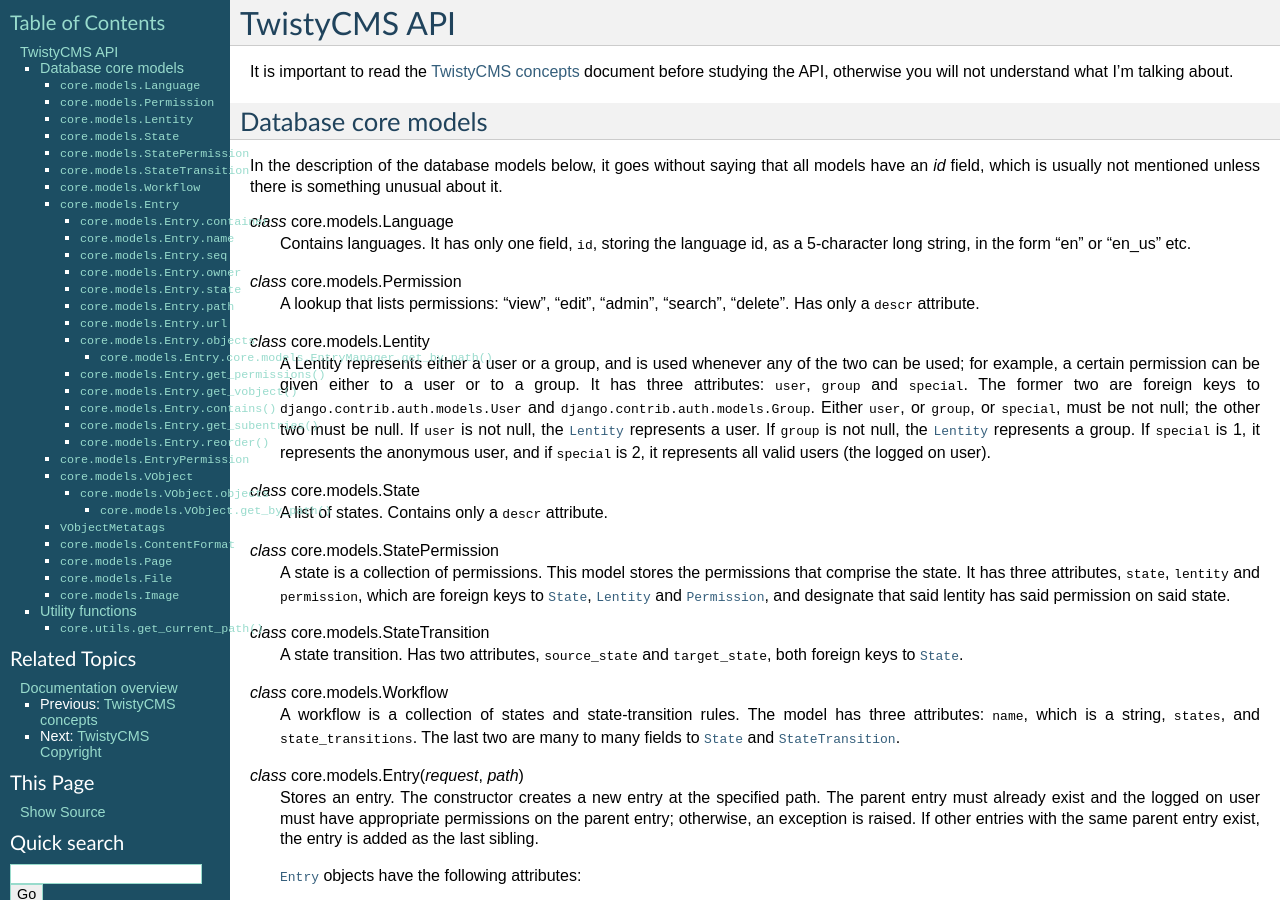
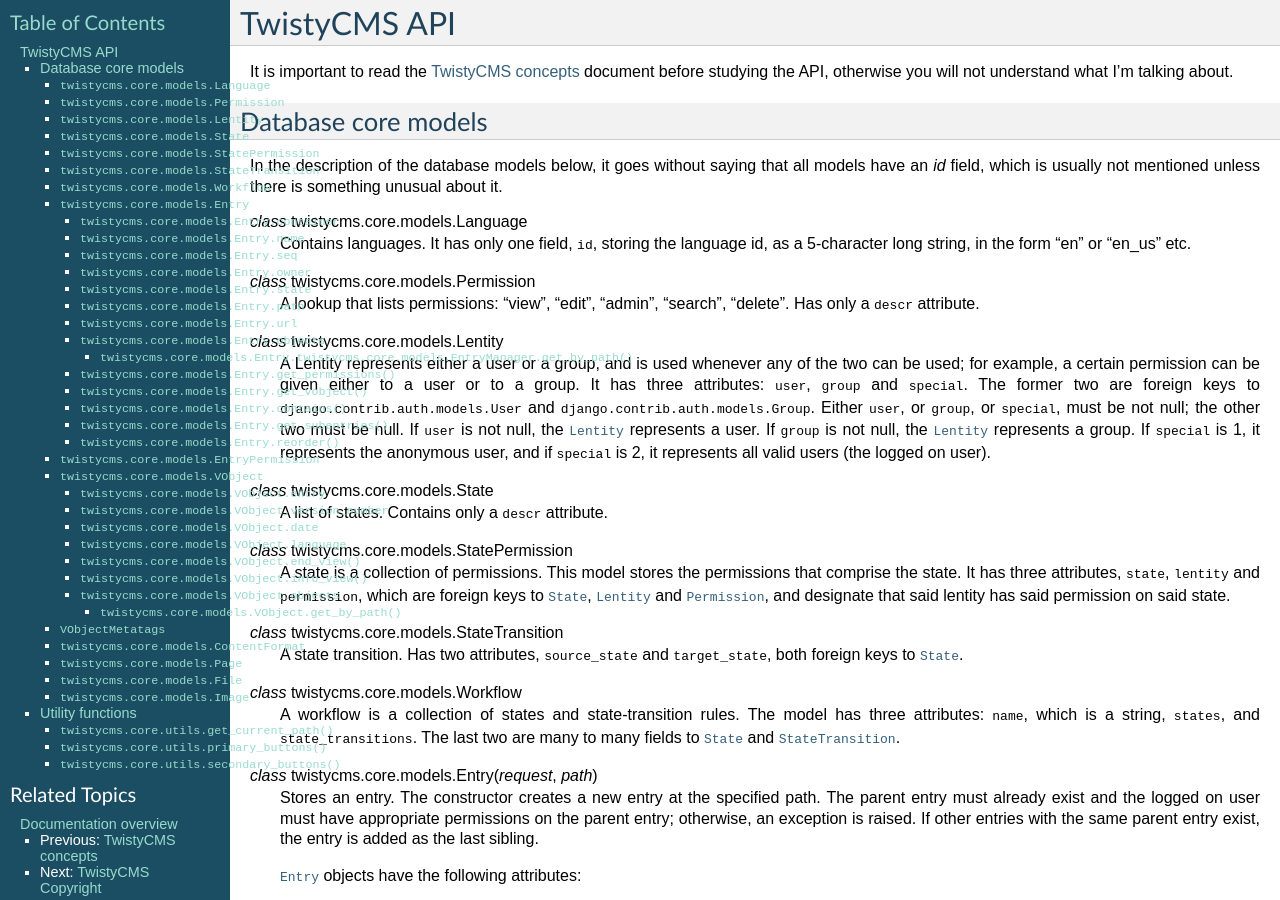
Before and after one commit to aptiko/zadig, a Sphinx documentation site: the page built from docs/api.txt, in a window 1280 px wide and 900 px high. Built offline with Sphinx 7.4.7, drawn with Linux system fonts in a browser that asks for light colours; some of the changed text lies outside the part shown.

Commit message:
Code reorganization

```diff
--- a/docs/api.txt
+++ b/docs/api.txt
@@ -14,18 +14,18 @@ In the description of the database models below, it goes without
 saying that all models have an *id* field, which is usually not
 mentioned unless there is something unusual about it.
 
-.. class:: core.models.Language
+.. class:: twistycms.core.models.Language
 
    Contains languages. It has only one field, :attr:`id`, storing the
    language id, as a 5-character long string, in the form "en" or
    "en_us" etc.
 
-.. class:: core.models.Permission
+.. class:: twistycms.core.models.Permission
 
    A lookup that lists permissions: "view", "edit", "admin", "search",
    "delete". Has only a :attr:`descr` attribute.
 
-.. class:: core.models.Lentity
+.. class:: twistycms.core.models.Lentity
 
    A Lentity represents either a user or a group, and is used whenever
    any of the two can be used; for example, a certain permission can
@@ -35,39 +35,39 @@ mentioned unless there is something unusual about it.
    :class:`django.contrib.auth.models.Group`. Either :attr:`user`, or
    :attr:`group`, or :attr:`special`, must be not null; the other two
    must be null. If :attr:`user` is not null, the
-   :class:`~core.models.Lentity` represents a user.  If :attr:`group`
-   is not null, the :class:`~core.models.Lentity` represents a group.
+   :class:`~twistycms.core.models.Lentity` represents a user.  If :attr:`group`
+   is not null, the :class:`~twistycms.core.models.Lentity` represents a group.
    If :attr:`special` is 1, it represents the anonymous user, and if
    :attr:`special` is 2, it represents all valid users (the logged on
    user).
 
-.. class:: core.models.State
+.. class:: twistycms.core.models.State
 
    A list of states. Contains only a :attr:`descr` attribute.
 
-.. class:: core.models.StatePermission
+.. class:: twistycms.core.models.StatePermission
 
    A state is a collection of permissions. This model stores the
    permissions that comprise the state. It has three attributes,
    :attr:`state`, :attr:`lentity` and :attr:`permission`, which are
-   foreign keys to :class:`~core.models.State`, :class:`~core.models.Lentity`
-   and :class:`~core.models.Permission`, and designate that said lentity
+   foreign keys to :class:`~twistycms.core.models.State`, :class:`~twistycms.core.models.Lentity`
+   and :class:`~twistycms.core.models.Permission`, and designate that said lentity
    has said permission on said state.
 
-.. class:: core.models.StateTransition
+.. class:: twistycms.core.models.StateTransition
 
    A state transition. Has two attributes, :attr:`source_state` and
-   :attr:`target_state`, both foreign keys to :class:`~core.models.State`.
+   :attr:`target_state`, both foreign keys to :class:`~twistycms.core.models.State`.
 
-.. class:: core.models.Workflow
+.. class:: twistycms.core.models.Workflow
 
    A workflow is a collection of states and state-transition rules.
    The model has three attributes: :attr:`name`, which is a string,
    :attr:`states`, and :attr:`state_transitions`. The last two are
-   many to many fields to :class:`~core.models.State` and
-   :class:`~core.models.StateTransition`.
+   many to many fields to :class:`~twistycms.core.models.State` and
+   :class:`~twistycms.core.models.StateTransition`.
 
-.. class:: core.models.Entry(request, path)
+.. class:: twistycms.core.models.Entry(request, path)
 
    Stores an entry. The constructor creates a new entry at the
    specified path.  The parent entry must already exist and
@@ -75,11 +75,11 @@ mentioned unless there is something unusual about it.
    entry; otherwise, an exception is raised. If other entries with the
    same parent entry exist, the entry is added as the last sibling.
 
-   :class:`~core.models.Entry` objects have the following attributes:
+   :class:`~twistycms.core.models.Entry` objects have the following attributes:
 
-   .. attribute:: core.models.Entry.container
+   .. attribute:: twistycms.core.models.Entry.container
 
-      A foreign key to :class:`~core.models.Entry` (that is, to self). It
+      A foreign key to :class:`~twistycms.core.models.Entry` (that is, to self). It
       indicates which entry contains the entry. This attribute can be
       null; there is one and only one entry that has a
       null :attr:`container`, and it is the root entry.
@@ -89,32 +89,32 @@ mentioned unless there is something unusual about it.
       ``myentry.all_subentries`` is the list of entries contained in
       ``myentry``. You should not, however, use ``all_subentries``, unless
       you have a good reason to do so; instead, use
-      :meth:`~core.models.Entry.subentries`, which checks permissions.
+      :meth:`~twistycms.core.models.Entry.subentries`, which checks permissions.
 
-   .. attribute:: core.models.Entry.name
+   .. attribute:: twistycms.core.models.Entry.name
 
       The name of the entry.
 
-   .. attribute:: core.models.Entry.seq
+   .. attribute:: twistycms.core.models.Entry.seq
 
       The sequence of the entry in its container: 1 for the first
       entry, 2 for the second entry, and so on.
 
-   .. attribute:: core.models.Entry.owner
+   .. attribute:: twistycms.core.models.Entry.owner
 
       A foreign key to ``django.contrib.auth.models.User``, indicating
       the owner of the entry.
 
-   .. attribute:: core.models.Entry.state
+   .. attribute:: twistycms.core.models.Entry.state
 
-      A foreign key to :class:`~core.models.State`, indicating the state of
+      A foreign key to :class:`~twistycms.core.models.State`, indicating the state of
       the entry.
 
-   .. attribute:: core.models.Entry.path
+   .. attribute:: twistycms.core.models.Entry.path
 
       This read-only property returns the URL path to the entry.
 
-   .. attribute:: core.models.Entry.url
+   .. attribute:: twistycms.core.models.Entry.url
 
       This read-only property returns the full URL to the specified entry.
 
@@ -122,37 +122,38 @@ mentioned unless there is something unusual about it.
 
       The default manager has the following additional methods:
 
-      .. method:: core.models.EntryManager.get_by_path(request, path)
+      .. method:: twistycms.core.models.EntryManager.get_by_path(request, path)
 
          Return the entry at the specified path, or
          :const:`None` if such an entry does not exist or the user
          does not have permissions to view it.
 
-   :class:`~core.models.Entry` objects also have the following methods:
+   :class:`~twistycms.core.models.Entry` objects also have the following methods:
 
-   .. method:: core.models.Entry.get_permissions(request)
+   .. method:: twistycms.core.models.Entry.get_permissions(request)
 
       Return the permissions the logged on user has on the entry.
 
-   .. method:: core.models.Entry.get_vobject(request[, version_number])
+   .. method:: twistycms.core.models.Entry.get_vobject(request[, version_number])
 
-      Return the entry's vobject.  If *version_number* is not specified,
-      it returns the latest vobject. An exception is raised if the
-      user does not have permission to view the vobject.
+      Return the entry's vobject; actually returns a
+      `twistycms.core.models.VObject` descendant. If *version_number*
+      is not specified, it returns the latest vobject. An exception is
+      raised if the user does not have permission to view the vobject.
 
-   .. method:: core.models.Entry.contains(entry)
+   .. method:: twistycms.core.models.Entry.contains(entry)
 
       Check whether *entry* is contained, directly or indirectly, in
       *self*. Returns :const:`True` if *self* is the parent of
       *entry*, or the parent of its parent, or any ancenstor, and
       :const:`False` otherwise.
 
-   .. method:: core.models.Entry.get_subentries(request)
+   .. method:: twistycms.core.models.Entry.get_subentries(request)
 
-      Return a list of :class:`~core.models.Entry` objects, which are the
+      Return a list of :class:`~twistycms.core.models.Entry` objects, which are the
       subentries which the user has permission to search, in order.
 
-   .. method:: core.models.Entry.reorder(request, source_seq, target_seq)
+   .. method:: twistycms.core.models.Entry.reorder(request, source_seq, target_seq)
 
       Move the subentry with :samp:`seq={source_seq}` before subentry
       with :samp:`seq={target_seq}`.  *source_seq* and *target_seq*
@@ -161,29 +162,53 @@ mentioned unless there is something unusual about it.
       before the child that has :samp:`seq={target_seq}`, unless
       *target_seq* is one more than the number of children, in which
       case the child is moved to the end. The other children are
-      renumbered as needed (i.e.  their :attr:`~core.models.Entry.seq`
+      renumbered as needed (i.e.  their :attr:`~twistycms.core.models.Entry.seq`
       is modified accordingly).  Raises an exception if *source_seq*
       or *target_seq* are inappropriate; for example, if *source_seq*
       is larger than the number of children, or if *source_seq* and
       *target_seq* are both the same number. Also raises an exception
       if the user does not have permission to do this.
 
-.. class:: core.models.EntryPermission
+.. class:: twistycms.core.models.EntryPermission
 
    Permissions assigned to the entry besides those assigned to its
    state. Has three attributes: :attr:`entry`, :attr:`lentity` and
    :attr:`permission`, all foreign keys to the respective model.
 
-.. class:: core.models.VObject
+.. class:: twistycms.core.models.VObject
 
    This model is the parent of models that inherit it using
-   multi-table inheritance, and stores a vobject. Has four attributes:
-   :attr:`entry`, foreign key to :class:`~core.models.Entry`,
-   :attr:`version_number`, an integer, :attr:`date`, the date in which
-   the vobject has been created, and :attr:`language`, a foreign key
-   to :class:`Language` designating the language of the vobject. This
-   model does not actually store the content of the vobject; this is
-   stored by the descendant model.
+   multi-table inheritance, and stores a vobject.  This model does not
+   actually store the content of the vobject; this is stored by the
+   descendant model.  :class:`VObject` provides the following
+   attributes and methods:
+
+   .. attribute:: entry
+
+      Foreign key to ::class:`~twistycms.core.models.Entry`.
+
+   .. attribute:: version_number
+
+      An integer
+
+   .. attribute:: date
+
+      The date in which the vobject has been created.
+
+   .. attribute:: language
+
+      A foreign key to :class:`Language` designating the language of
+      the vobject.
+
+   .. method:: end_view(request)
+
+      Returns a :class:`django.http.HttpResponse` object with the end
+      view of the vobject.
+
+   .. method:: info_view(request)
+
+      Returns a :class:`django.http.HttpResponse` object with the end
+      view of the vobject.
 
    :class:`VObject` has a custom manager:
 
@@ -212,34 +237,44 @@ mentioned unless there is something unusual about it.
    of metatags in the language of the vobject; but if such a set does
    not exist, :meth:`default` returns a random set of metatags.
 
-.. class:: core.models.ContentFormat
+.. class:: twistycms.core.models.ContentFormat
 
    A lookup storing content formats, such as "text/html" or
    "text/x-rst". Has only a :attr:`descr` field.
 
-.. class:: core.models.Page(VObject)
+.. class:: twistycms.core.models.Page(VObject)
 
-   Inherits :class:`~core.models.VObject` and designates a page. Has
+   Inherits :class:`~twistycms.core.models.VObject` and designates a page. Has
    attributes :attr:`format`, a foreign key to
-   :class:`~core.models.ContentFormat`, and :attr:`content`, a text field.
+   :class:`~twistycms.core.models.ContentFormat`, and :attr:`content`, a text field.
 
-.. class:: core.models.File(VObject)
+.. class:: twistycms.core.models.File(VObject)
 
-   Inherits :class:`~core.models.VObject` and designates a file. Has
+   Inherits :class:`~twistycms.core.models.VObject` and designates a file. Has
    attribute :attr:`content`, a file field.
 
-.. class:: core.models.Image(VObject)
+.. class:: twistycms.core.models.Image(VObject)
 
-   Inherits :class:`~core.models.VObject` and designates an image. Has
+   Inherits :class:`~twistycms.core.models.VObject` and designates an image. Has
    attribute :attr:`content`, an image field.
 
 Utility functions
 =================
 
-The functions below are in module core.utils.
+The functions below are in module twistycms.core.utils.
 
-.. function:: core.utils.get_current_path(request)
+.. function:: twistycms.core.utils.get_current_path(request)
 
    Return the path to the current entry. This is something like
    request.path, but does not include any directive like ``__edit__``
    and so on.
+
+.. function:: twistycms.core.utils.primary_buttons(request, vobject, selected_view)
+
+   Return a list of dictionaries, where each dictionary is a primary
+   button.
+
+.. function:: twistycms.core.utils.secondary_buttons(request, vobject)
+
+   Return a list of dictionaries, where each dictionary is a secondary
+   button.
```
Also changed, not shown: docs/concepts.txt (+23 -1 lines), 4 other files.
